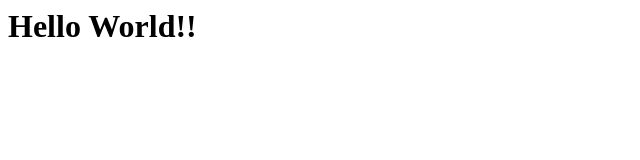
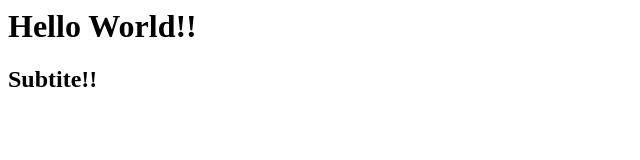
Before and after one commit to sabri916/website-git-session, a plain HTML site: page index.html in a window 1280 px wide. Shown: the whole page, without its empty margins (0-640 px from the left). Drawn offline with Linux system fonts and the light colour scheme.

Commit message:
Added subtitle to home page

```diff
--- a/index.html
+++ b/index.html
@@ -6,5 +6,6 @@
     </head>
     <body>
         <h1>Hello World!!</h1>
+        <h2>Subtite!!</h2>
     </body>
 </html>
```
